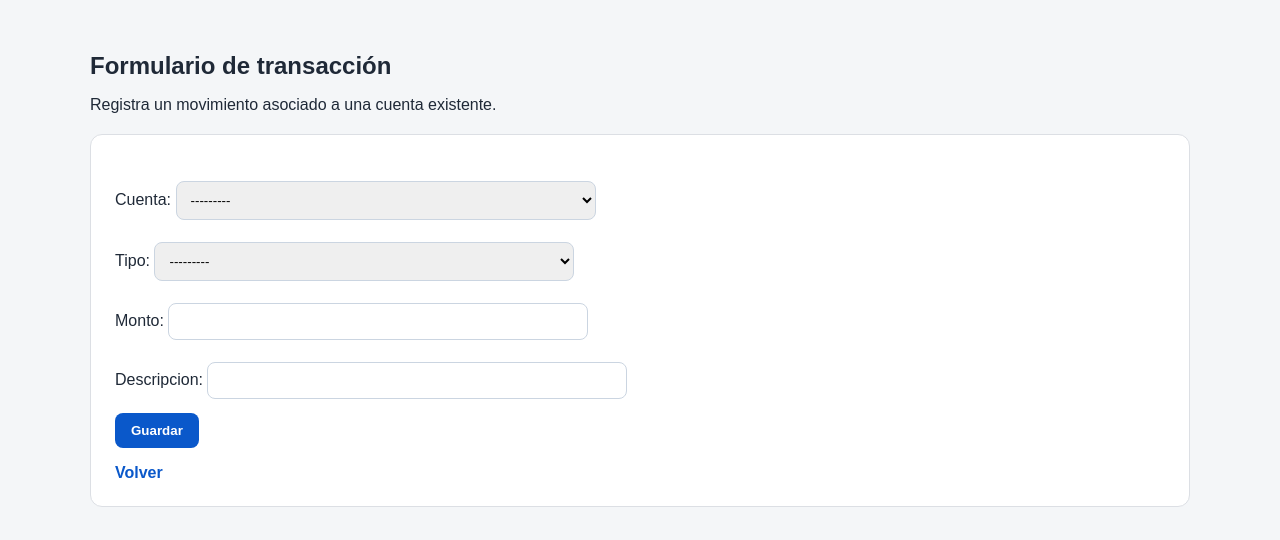
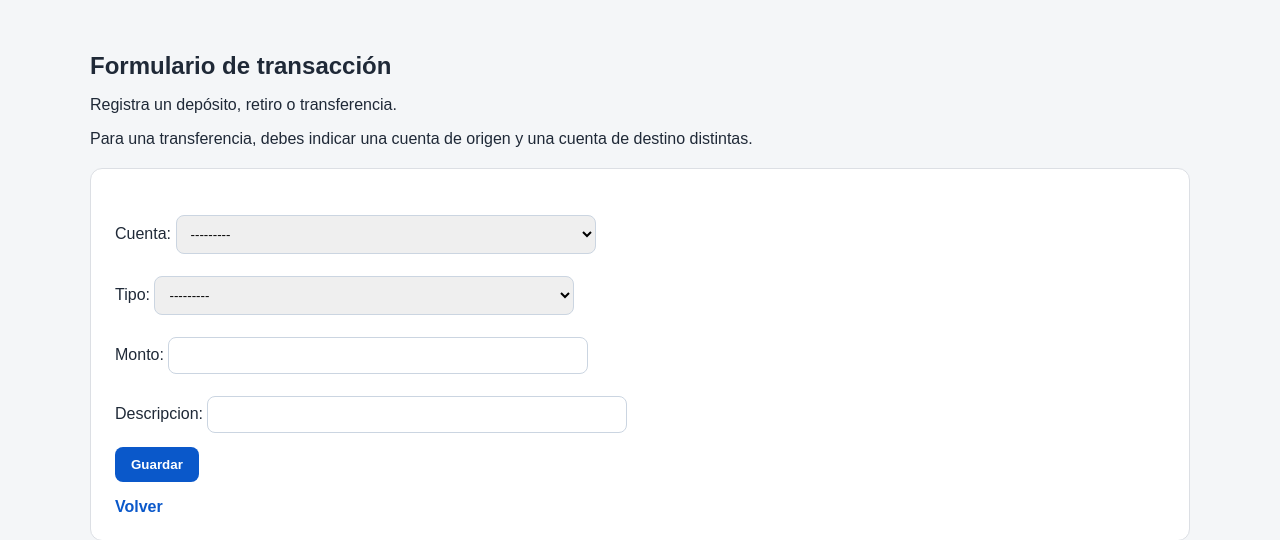
Before and after one commit to Octaviochamblas/Alke-wallet-final, a Django app: page /transacciones/nueva/ in a window 1280 px wide. Shown: the part 112-652 px from the top of the page. Run offline with Django 5.2, Linux system fonts and the light colour scheme; the visitor is signed in with stand-in values (Sample User, id 1); data that the repository does not hold is empty.

Commit message:
Corrección para Transacciones funcionales

```diff
--- a/gestion/admin.py
+++ b/gestion/admin.py
@@ -17,6 +17,6 @@ class CuentaAdmin(admin.ModelAdmin):
 
 @admin.register(Transaccion)
 class TransaccionAdmin(admin.ModelAdmin):
-    list_display = ('id', 'cuenta', 'tipo', 'monto', 'fecha')
-    search_fields = ('cuenta__numero_cuenta', 'descripcion')
+    list_display = ('id', 'cuenta', 'cuenta_destino', 'tipo', 'monto', 'fecha')
+    search_fields = ('cuenta__numero_cuenta', 'cuenta_destino__numero_cuenta', 'descripcion')
     list_filter = ('tipo', 'fecha')
--- a/gestion/models.py
+++ b/gestion/models.py
@@ -39,11 +39,26 @@ class Transaccion(models.Model):
         ('transferencia', 'Transferencia'),
     ]
 
-    cuenta = models.ForeignKey(Cuenta, on_delete=models.CASCADE, related_name='transacciones')
+    cuenta = models.ForeignKey(
+        Cuenta,
+        on_delete=models.CASCADE,
+        related_name='transacciones',
+        blank=True,
+        null=True
+    )
+    cuenta_destino = models.ForeignKey(
+        Cuenta,
+        on_delete=models.CASCADE,
+        related_name='transferencias_recibidas',
+        blank=True,
+        null=True
+    )
     tipo = models.CharField(max_length=20, choices=TIPO_TRANSACCION_CHOICES)
     monto = models.DecimalField(max_digits=12, decimal_places=2, validators=[MinValueValidator(0.01)])
     descripcion = models.CharField(max_length=255, blank=True, null=True)
     fecha = models.DateTimeField(auto_now_add=True)
 
     def __str__(self):
-        return f"{self.tipo} - {self.monto} - {self.cuenta.numero_cuenta}"
+        if self.tipo == 'transferencia' and self.cuenta_destino:
+            return f"{self.tipo} - {self.monto} - {self.cuenta.numero_cuenta} a {self.cuenta_destino.numero_cuenta}"
+        return f"{self.tipo} - {self.monto} - {self.cuenta.numero_cuenta if self.cuenta else 'Sin cuenta'}"
--- a/gestion/views.py
+++ b/gestion/views.py
@@ -4,6 +4,9 @@ from .models import Cuenta, Transaccion
 from django.shortcuts import redirect
 from django.contrib.auth.mixins import LoginRequiredMixin
 from django.views.generic import TemplateView
+from decimal import Decimal
+from django.contrib import messages
+
 
 def inicio(request):
     return redirect('cuenta_list')
@@ -49,8 +52,64 @@ class TransaccionListView(LoginRequiredMixin, ListView):
     context_object_name = 'transacciones'
 
 
+
 class TransaccionCreateView(LoginRequiredMixin, CreateView):
     model = Transaccion
     template_name = 'gestion/transaccion_form.html'
-    fields = ['cuenta', 'tipo', 'monto', 'descripcion']
+    fields = ['cuenta', 'cuenta_destino', 'tipo', 'monto', 'descripcion']
     success_url = reverse_lazy('transaccion_list')
+
+    def form_valid(self, form):
+        transaccion = form.save(commit=False)
+        cuenta = transaccion.cuenta
+        cuenta_destino = transaccion.cuenta_destino
+        monto = transaccion.monto
+
+        if transaccion.tipo in ['deposito', 'retiro']:
+            transaccion.cuenta_destino = None
+            cuenta_destino = None
+
+        if transaccion.tipo == 'deposito':
+            if not cuenta:
+                form.add_error('cuenta', 'Debes seleccionar una cuenta para el depósito.')
+                return self.form_invalid(form)
+            cuenta.saldo += monto
+            cuenta.save()
+
+        elif transaccion.tipo == 'retiro':
+            if not cuenta:
+                form.add_error('cuenta', 'Debes seleccionar una cuenta para el retiro.')
+                return self.form_invalid(form)
+            if cuenta.saldo < monto:
+                form.add_error('monto', 'Saldo insuficiente para realizar el retiro.')
+                return self.form_invalid(form)
+            cuenta.saldo -= monto
+            cuenta.save()
+
+        elif transaccion.tipo == 'transferencia':
+            if not cuenta:
+                form.add_error('cuenta', 'Debes seleccionar una cuenta de origen.')
+                return self.form_invalid(form)
+
+            if not cuenta_destino:
+                form.add_error('cuenta_destino', 'Debes seleccionar una cuenta de destino.')
+                return self.form_invalid(form)
+
+            if cuenta == cuenta_destino:
+                form.add_error('cuenta_destino', 'La cuenta de destino no puede ser la misma que la de origen.')
+                return self.form_invalid(form)
+
+            if cuenta.saldo < monto:
+                form.add_error('monto', 'Saldo insuficiente para realizar la transferencia.')
+                return self.form_invalid(form)
+
+            cuenta.saldo -= monto
+            cuenta_destino.saldo += monto
+            cuenta.save()
+            cuenta_destino.save()
+
+        self.object = transaccion
+        self.object.save()
+
+        messages.success(self.request, 'Transacción registrada correctamente.')
+        return redirect(self.success_url)
--- a/static/css/styles.css
+++ b/static/css/styles.css
@@ -166,3 +166,26 @@ form textarea {
     margin-top: 6px;
     box-sizing: border-box;
 }
+
+.messages {
+    margin-bottom: 20px;
+}
+
+.message {
+    padding: 12px 16px;
+    border-radius: 8px;
+    margin-bottom: 10px;
+    font-weight: 600;
+}
+
+.message.success {
+    background-color: #d1fae5;
+    color: #065f46;
+    border: 1px solid #a7f3d0;
+}
+
+.message.error {
+    background-color: #fee2e2;
+    color: #991b1b;
+    border: 1px solid #fecaca;
+}
--- a/templates/base.html
+++ b/templates/base.html
@@ -33,6 +33,16 @@
     </header>
 
     <main class="container">
+        {% if messages %}
+            <div class="messages">
+                {% for message in messages %}
+                    <div class="message {{ message.tags }}">
+                        {{ message }}
+                    </div>
+                {% endfor %}
+            </div>
+        {% endif %}
+
         {% block content %}{% endblock %}
     </main>
 </body>
--- a/templates/gestion/transaccion_form.html
+++ b/templates/gestion/transaccion_form.html
@@ -4,17 +4,70 @@
 <section class="page-header">
     <h1>Formulario de transacción</h1>
     <p>
-        Registra un movimiento asociado a una cuenta existente.
+        Registra un depósito, retiro o transferencia.
+    </p>
+    <p>
+        Para una transferencia, debes indicar una cuenta de origen y una cuenta de destino distintas.
     </p>
 </section>
 
 <div class="form-card">
     <form method="post">
         {% csrf_token %}
-        {{ form.as_p }}
+
+        <p>
+            {{ form.cuenta.label_tag }}
+            {{ form.cuenta }}
+            {{ form.cuenta.errors }}
+        </p>
+
+        <p id="cuenta-destino-group">
+            {{ form.cuenta_destino.label_tag }}
+            {{ form.cuenta_destino }}
+            {{ form.cuenta_destino.errors }}
+        </p>
+
+        <p>
+            {{ form.tipo.label_tag }}
+            {{ form.tipo }}
+            {{ form.tipo.errors }}
+        </p>
+
+        <p>
+            {{ form.monto.label_tag }}
+            {{ form.monto }}
+            {{ form.monto.errors }}
+        </p>
+
+        <p>
+            {{ form.descripcion.label_tag }}
+            {{ form.descripcion }}
+            {{ form.descripcion.errors }}
+        </p>
+
         <button type="submit" class="btn">Guardar</button>
     </form>
 
     <a href="{% url 'transaccion_list' %}" class="back-link">Volver</a>
 </div>
+
+<script>
+document.addEventListener("DOMContentLoaded", function () {
+    const tipoSelect = document.getElementById("id_tipo");
+    const cuentaDestinoGroup = document.getElementById("cuenta-destino-group");
+    const cuentaDestinoSelect = document.getElementById("id_cuenta_destino");
+
+    function toggleCuentaDestino() {
+        if (tipoSelect.value === "transferencia") {
+            cuentaDestinoGroup.style.display = "block";
+        } else {
+            cuentaDestinoGroup.style.display = "none";
+            cuentaDestinoSelect.value = "";
+        }
+    }
+
+    toggleCuentaDestino();
+    tipoSelect.addEventListener("change", toggleCuentaDestino);
+});
+</script>
 {% endblock %}
```
Also changed, not shown: templates/gestion/transaccion_list.html (+11 -3 lines), gestion/migrations/0002_transaccion_cuenta_destino_alter_transaccion_cuenta.py (added).
